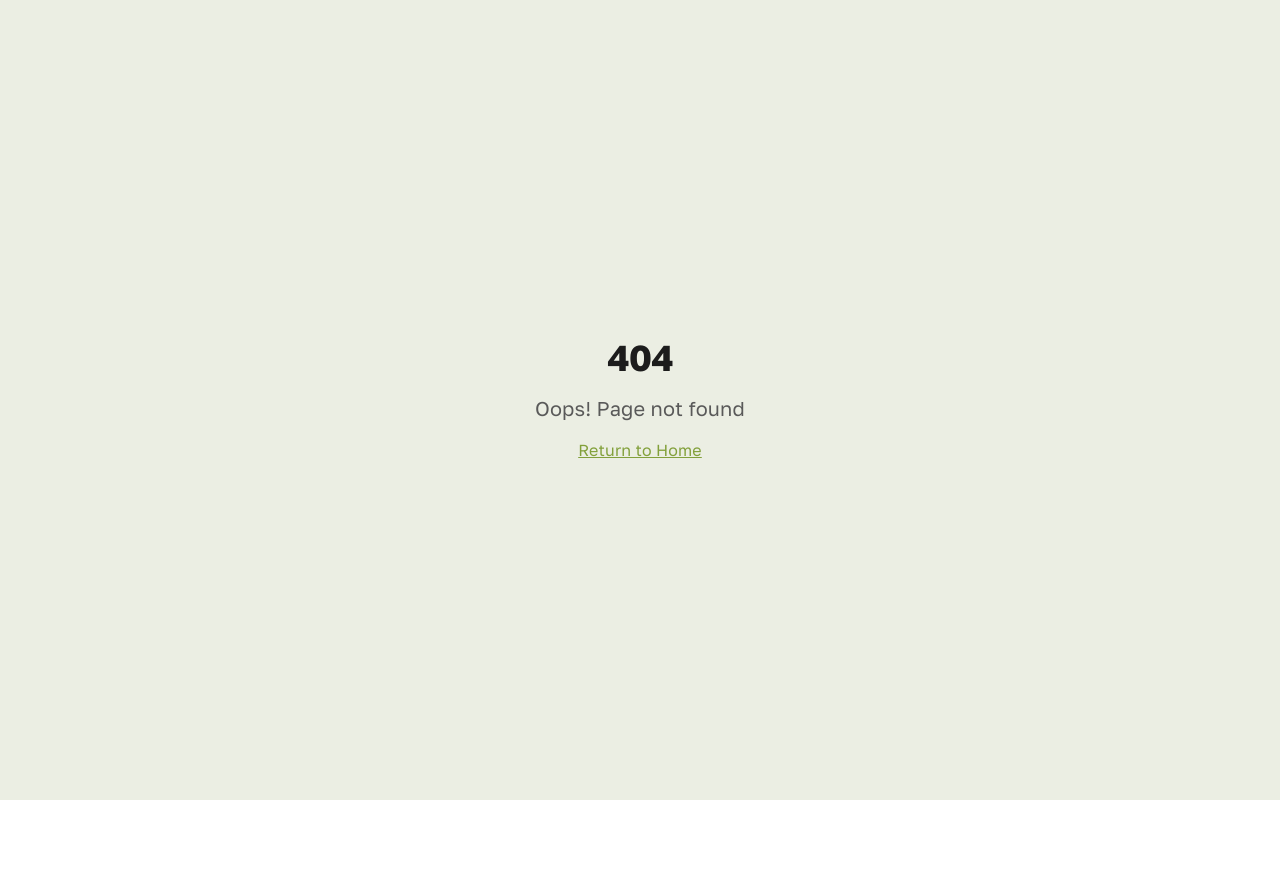
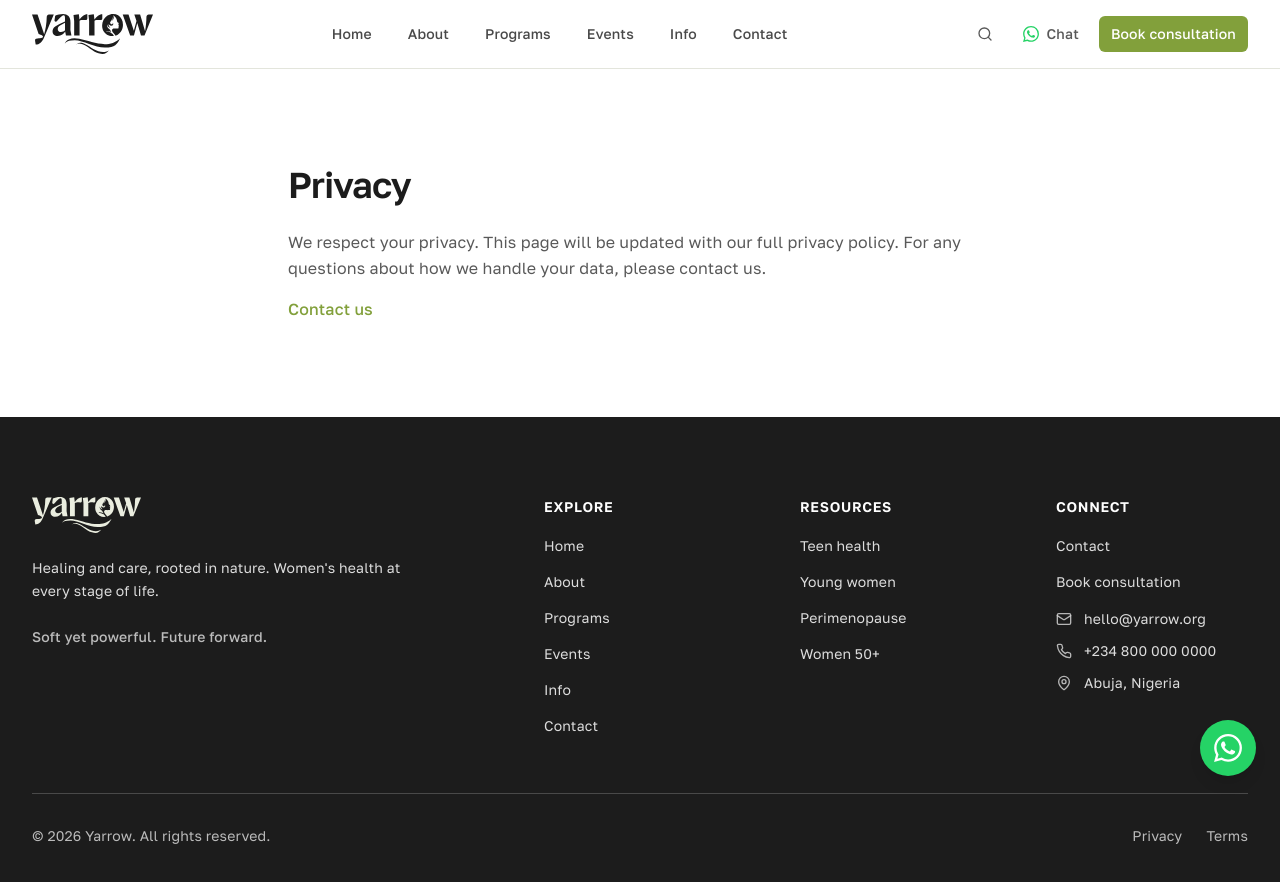
Before and after one commit to godfredakpan/yarrow, a React (Vite) app: page /privacy in a window 1280 px wide. Before the commit this address had no page. Shown: the top 882 px of the page. Before the commit the page ends 800 px from the top, so only its background shows below. Built offline with nearby package versions, Linux system fonts and the light colour scheme; the HTML template or start-up script is replaced by a standard one.

Commit message:
added updates

```diff
--- a/src/App.tsx
+++ b/src/App.tsx
@@ -16,6 +16,8 @@ import EventDetail from "./pages/EventDetail";
 import Contact from "./pages/Contact";
 import Search from "./pages/Search";
 import Info from "./pages/Info";
+import Privacy from "./pages/Privacy";
+import Terms from "./pages/Terms";
 import NotFound from "./pages/NotFound";
 import AdminLogin from "./pages/admin/AdminLogin";
 import AdminLayout from "./pages/admin/AdminLayout";
@@ -54,6 +56,8 @@ const App = () => (
             <Route path="/search" element={<Search />} />
             <Route path="/info" element={<Info />} />
             <Route path="/info/:slug" element={<Info />} />
+            <Route path="/privacy" element={<Privacy />} />
+            <Route path="/terms" element={<Terms />} />
             <Route path="/admin/login" element={<AdminLogin />} />
             <Route
               path="/admin"
--- /dev/null
+++ b/src/pages/Privacy.tsx
@@ -0,0 +1,20 @@
+import { Link } from "react-router-dom";
+import { Layout } from "@/components/layout/Layout";
+
+export default function Privacy() {
+  return (
+    <Layout>
+      <section className="section-padding">
+        <div className="container-journal max-w-3xl">
+          <h1 className="font-display text-3xl md:text-4xl mb-6">Privacy</h1>
+          <p className="text-muted-foreground leading-relaxed mb-4">
+            We respect your privacy. This page will be updated with our full privacy policy. For any questions about how we handle your data, please contact us.
+          </p>
+          <Link to="/contact" className="text-primary font-medium hover:underline">
+            Contact us
+          </Link>
+        </div>
+      </section>
+    </Layout>
+  );
+}
--- /dev/null
+++ b/src/pages/Terms.tsx
@@ -0,0 +1,20 @@
+import { Link } from "react-router-dom";
+import { Layout } from "@/components/layout/Layout";
+
+export default function Terms() {
+  return (
+    <Layout>
+      <section className="section-padding">
+        <div className="container-journal max-w-3xl">
+          <h1 className="font-display text-3xl md:text-4xl mb-6">Terms of use</h1>
+          <p className="text-muted-foreground leading-relaxed mb-4">
+            Terms of use for Yarrow will be published here. For any questions, please get in touch.
+          </p>
+          <Link to="/contact" className="text-primary font-medium hover:underline">
+            Contact us
+          </Link>
+        </div>
+      </section>
+    </Layout>
+  );
+}
```
Also changed, not shown: vercel.json (added), 1 other file (tests, documents, lock files or other folders).
